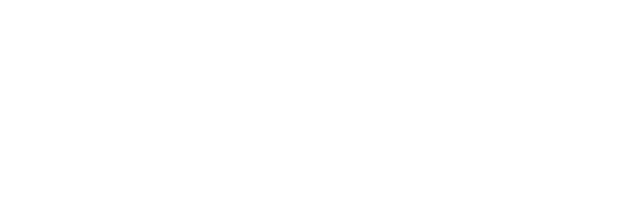
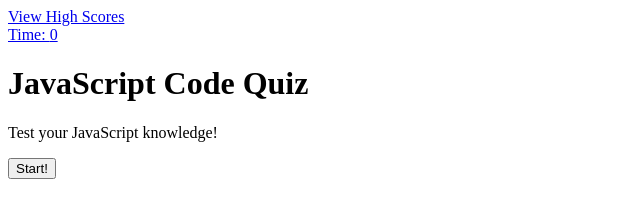
Before and after one commit to JPBigley/code-quiz, a plain HTML site: page index.html in a window 1280 px wide. Shown: the whole page, without its empty margins (0-640 px from the left). Drawn offline with Linux system fonts and the light colour scheme.

Commit message:
added html elements

```diff
--- a/index.html
+++ b/index.html
@@ -6,5 +6,23 @@
 		<meta name="viewport" content="width=device-width, initial-scale=1.0" />
 		<title>Document</title>
 	</head>
-	<body></body>
+	<body>
+		<!-- Highscores and Timer -->
+		<nav>
+			<div class="highScore"><a href="#">View High Scores</a></div>
+			<div class="timer">
+				<a href="#">
+					Time:
+					<span id="timeLeft">0</span>
+				</a>
+			</div>
+		</nav>
+
+		<!-- Quiz -->
+		<div id="quiz">
+			<h1>JavaScript Code Quiz</h1>
+			<p>Test your JavaScript knowledge!</p>
+			<button>Start!</button>
+		</div>
+	</body>
 </html>
```
